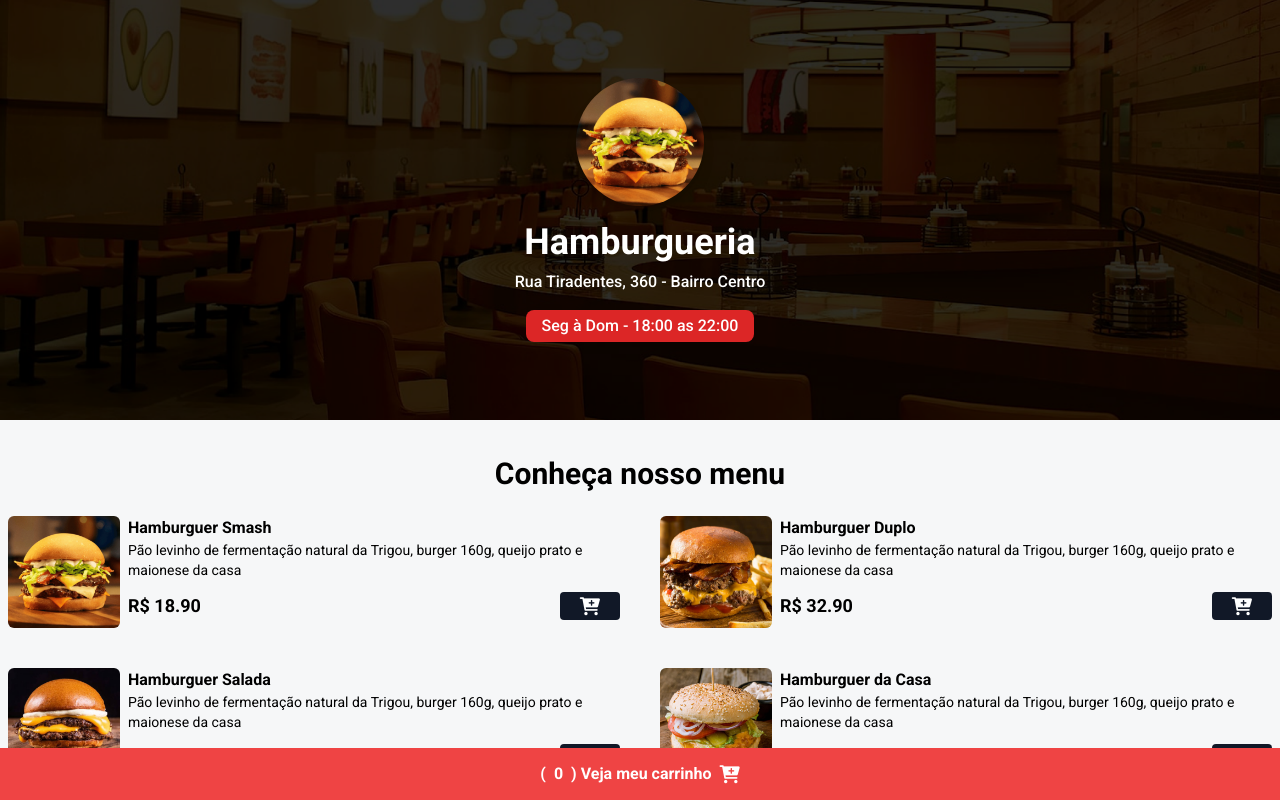
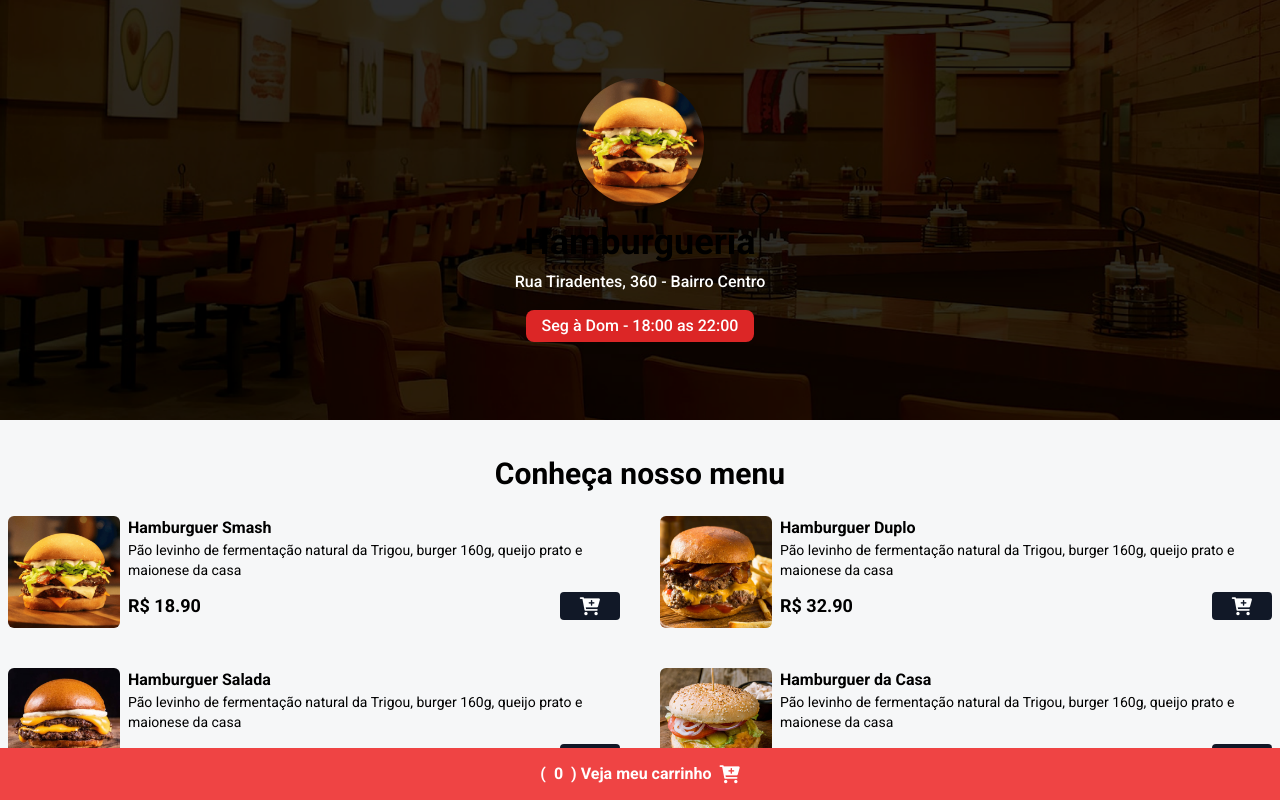
Before and after one commit to vilelamn/meu-cardapio, a website: page index.html in a window 1280 px wide. Shown: the top 800 px of the page. Drawn offline with nearby package versions, Linux system fonts and the light colour scheme.

Commit message:
Update index.html

```diff
--- a/index.html
+++ b/index.html
@@ -37,7 +37,7 @@
           alt="Logo Hamburgeria"
           class="w-32 h-32 rounded-full shadow-lg hover:scale-110 duration-200"
         />
-        <h1 class="text-4xl mt-4 mb-2 font-bold text-white">Hamburgueria</h1>
+        <h1 class="text-4xl mt-4 mb-2 font-bold text-black">Hamburgueria</h1>
         <span class="text-white font-medium"
           >Rua Tiradentes, 360 - Bairro Centro
         </span>
```
